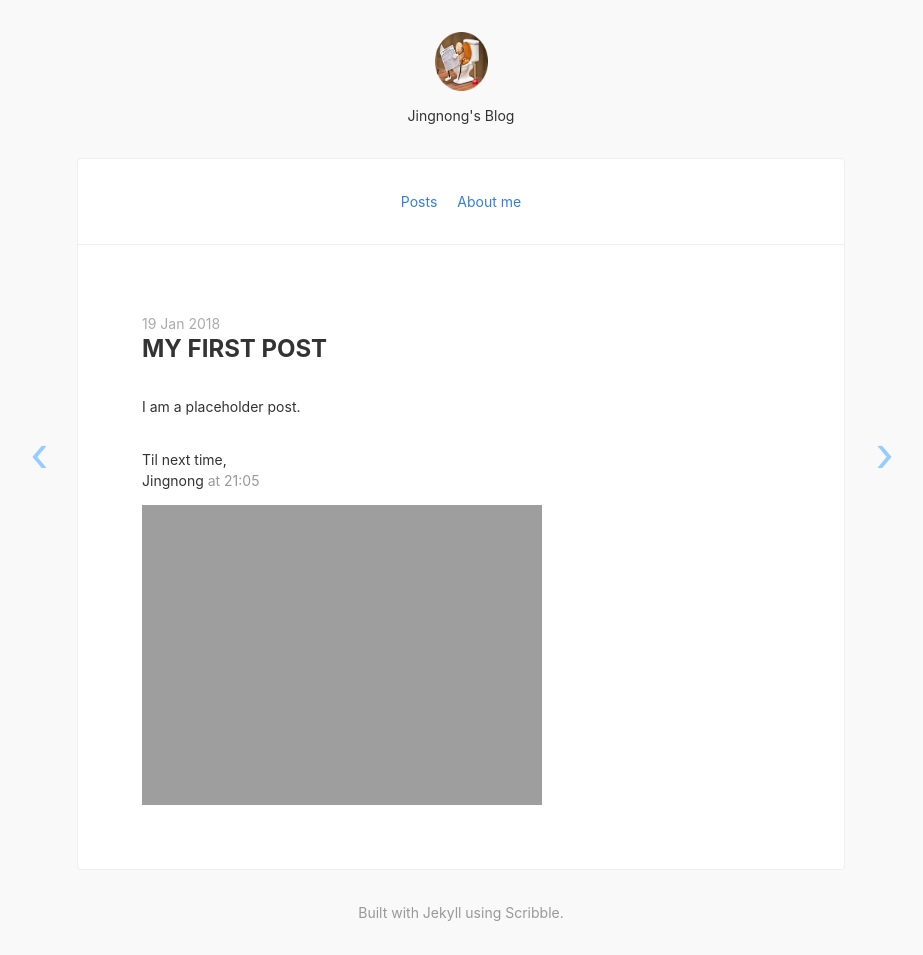
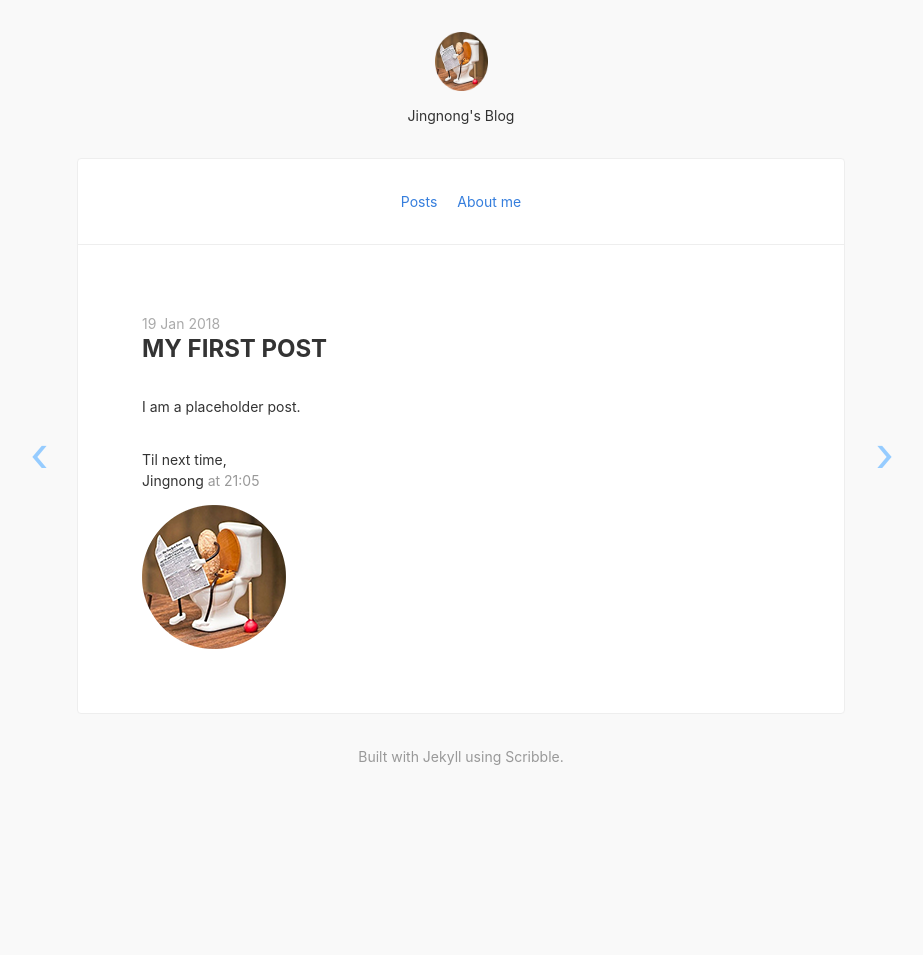
Before and after one commit to Jingnong/Jingnong.github.io, a Jekyll site: the page built from _posts/2018-01-19-my-first-post.md, in a window 1280 px wide. Shown: the whole page, without its empty margins (179-1102 px from the left). Built offline with Jekyll 4.4.1, drawn with Linux system fonts in a browser that asks for light colours; nearby versions of some CDN libraries; after the commit the page ends 900 px from its top, so only the background shows below that.

Commit message:
Update signoff.html

```diff
--- a/_includes/signoff.html
+++ b/_includes/signoff.html
@@ -3,4 +3,4 @@
   {{ site.signoff }}
   <span class="silver">{{ page.date | date: "at %H:%M" }}</span>
 </p>
-<img src="{{ site.url }}/images/scribble3.png" alt="scribble" />
+<img src="{{ site.url }}/images/peanut.png" alt="Jingnong" />
```
